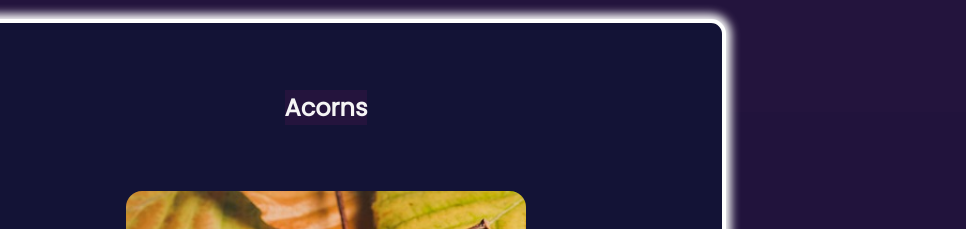
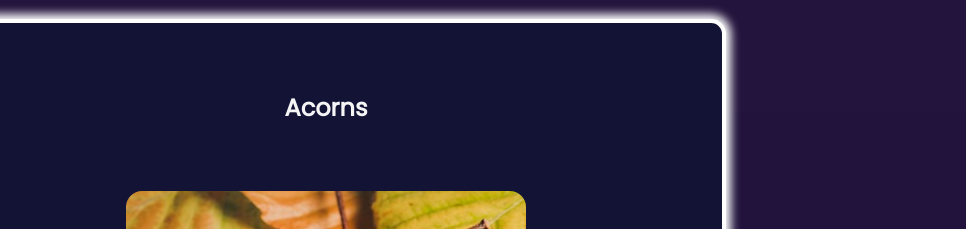
Before and after one commit to Rene-Hff/myFotogram, a plain HTML site: page fotogram/index.html in a window 1280 px wide. Both pictures are taken after a click on the button 152 px from the left and 404 px from the top of the page. Shown: the top 229 px of the page, 314-1280 px from the left. Drawn offline with Linux system fonts and the light colour scheme.

Commit message:
adjusted bg for dialog headline

```diff
--- a/fotogram/style.css
+++ b/fotogram/style.css
@@ -114,6 +114,7 @@ box-shadow: 0px 0px 10px 5px  rgb(255, 255, 255);
 }
 dialog h2{
 text-align: center;
+background-color: var(--main-bg-color);
 }
 dialog .single_img img{
 width: 400px;
```
